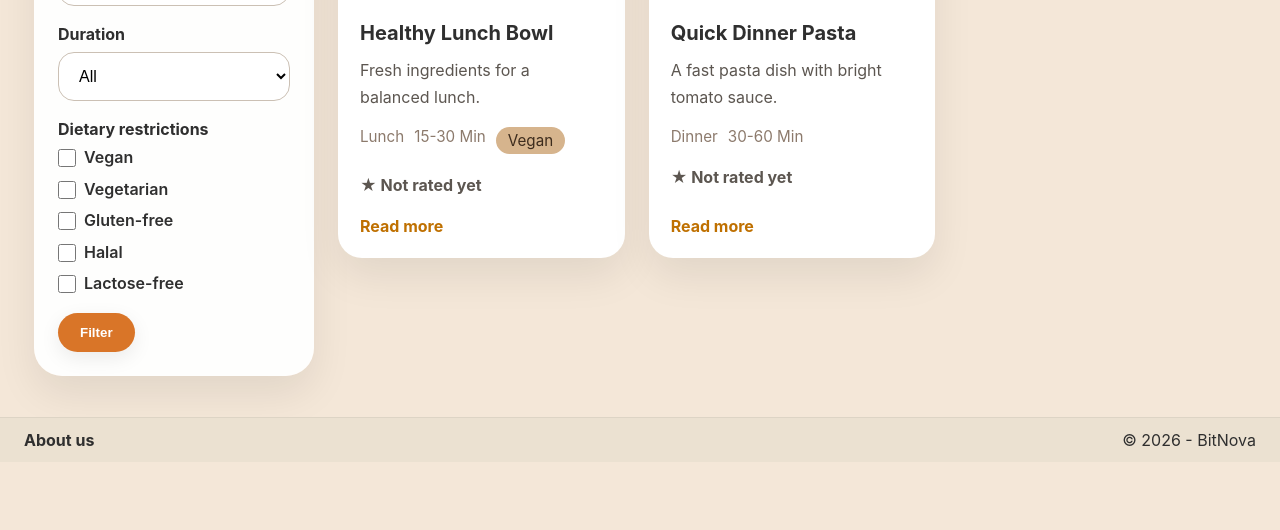
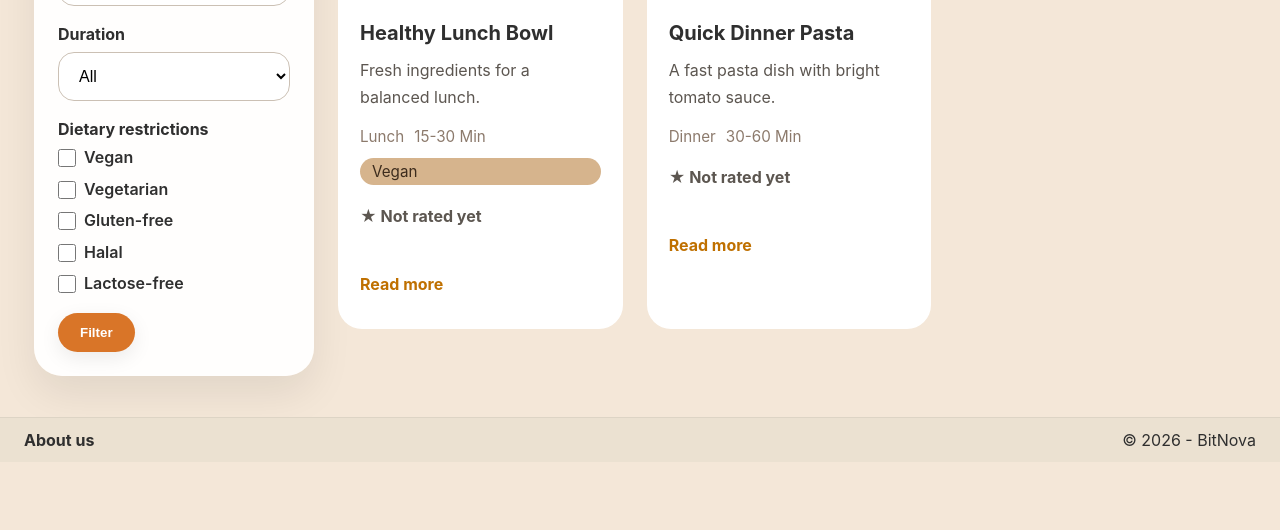
Before and after one commit to Kath1-P03ttl3r/BitNova, a PHP site: page /dashboard.php in a window 1280 px wide. Shown: the part 338-868 px from the top of the page. Run offline with PHP 8.4, Linux system fonts and the light colour scheme.

Commit message:
VErbesserungen nachdem ich es BEns Schwester und deren Freund gezeigt hab die beide Webentwickcler sind.
Co-authored-by: Copilot <copilot@github.com>

```diff
--- a/hberf/dashboard.php
+++ b/hberf/dashboard.php
@@ -58,7 +58,7 @@ $recipes = $stmt->fetchAll(PDO::FETCH_ASSOC);
     <script src="scripts.js" defer></script>
 </head>
 
-<body>
+<body class="dashboard-shell">
     <div class="page-shell">
         <header class="topbar">
             <div class="brand"><a href="dashboard.php"><img src="logo.png" alt="CookingBit logo"></a></div>
--- a/hberf/styles.css
+++ b/hberf/styles.css
@@ -47,6 +47,9 @@ button:hover,
     padding: 18px 34px;
     background: #ebe1d1;
     border-bottom: 1px solid rgba(0, 0, 0, 0.06);
+    position: sticky;
+    top: 0;
+    z-index: 200;
 }
 
 .site-footer {
@@ -381,7 +384,6 @@ textarea {
     background: #fff;
     border-radius: 24px;
     overflow: hidden;
-    box-shadow: 0 18px 40px rgba(0, 0, 0, 0.08);
     display: flex;
     flex-direction: column;
     position: relative;
@@ -427,6 +429,13 @@ textarea {
     padding: 4px 12px;
 }
 
+.recipe-card .card-meta .tag {
+    flex-basis: 100%;
+    display: inline-flex;
+    align-self: flex-start;
+    margin-top: 2px;
+}
+
 .link-button {
     margin-top: auto;
     align-self: flex-start;
@@ -436,11 +445,10 @@ textarea {
 }
 
 .recipe-actions {
-    display: flex;
+    display: grid;
+    grid-template-columns: repeat(2, minmax(0, 1fr));
     gap: 10px;
     margin-top: auto;
-    align-items: stretch;
-    flex-wrap: nowrap;
 }
 
 .recipe-actions .recipe-action-form {
@@ -449,9 +457,20 @@ textarea {
 }
 
 .recipe-actions .recipe-action-form .button {
-    width: 124px;
-    min-width: 124px;
+    width: 100%;
+    min-width: 0;
     height: 46px;
+}
+
+.recipe-actions .recipe-action-form .button,
+.link-button {
+    min-height: 46px;
+}
+
+.link-button {
+    margin-top: 14px;
+    display: inline-flex;
+    align-items: center;
 }
 
 .content-form {
@@ -600,6 +619,43 @@ textarea {
     .form-row {
         grid-template-columns: 1fr;
     }
+
+    body.dashboard-shell {
+        overflow: auto;
+    }
+
+    body.dashboard-shell .content-grid {
+        height: auto;
+        overflow: visible;
+    }
+
+    body.dashboard-shell .recipe-board {
+        max-height: none;
+        overflow: visible;
+    }
+}
+
+body.dashboard-shell {
+    overflow: hidden;
+}
+
+body.dashboard-shell .content-grid {
+    align-items: start;
+    overflow: visible;
+}
+
+body.dashboard-shell .sidebar {
+    position: sticky;
+    top: 24px;
+    align-self: start;
+}
+
+body.dashboard-shell .recipe-board {
+    min-height: 0;
+    max-height: calc(100vh - 210px);
+    overflow-y: auto;
+    padding-right: 6px;
+    padding-bottom: 24px;
 }
 
 .landing-container {
```
